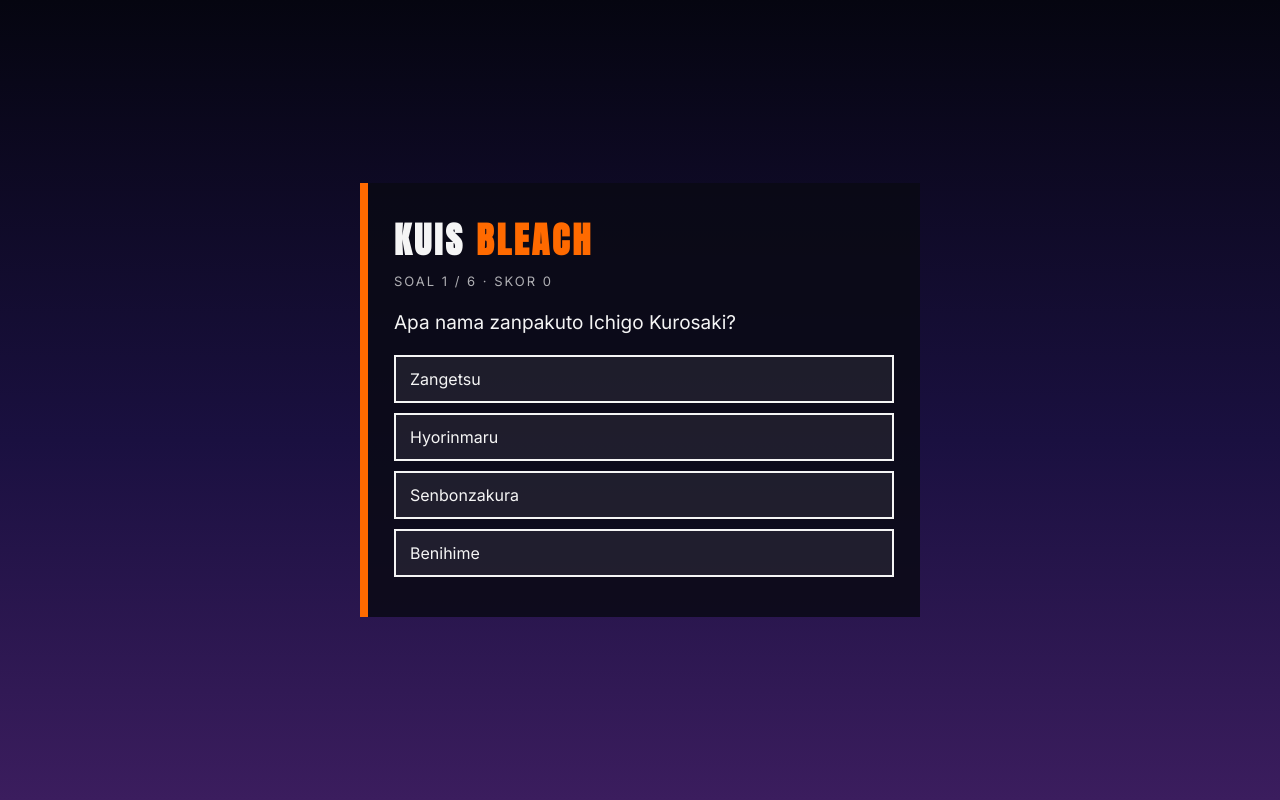
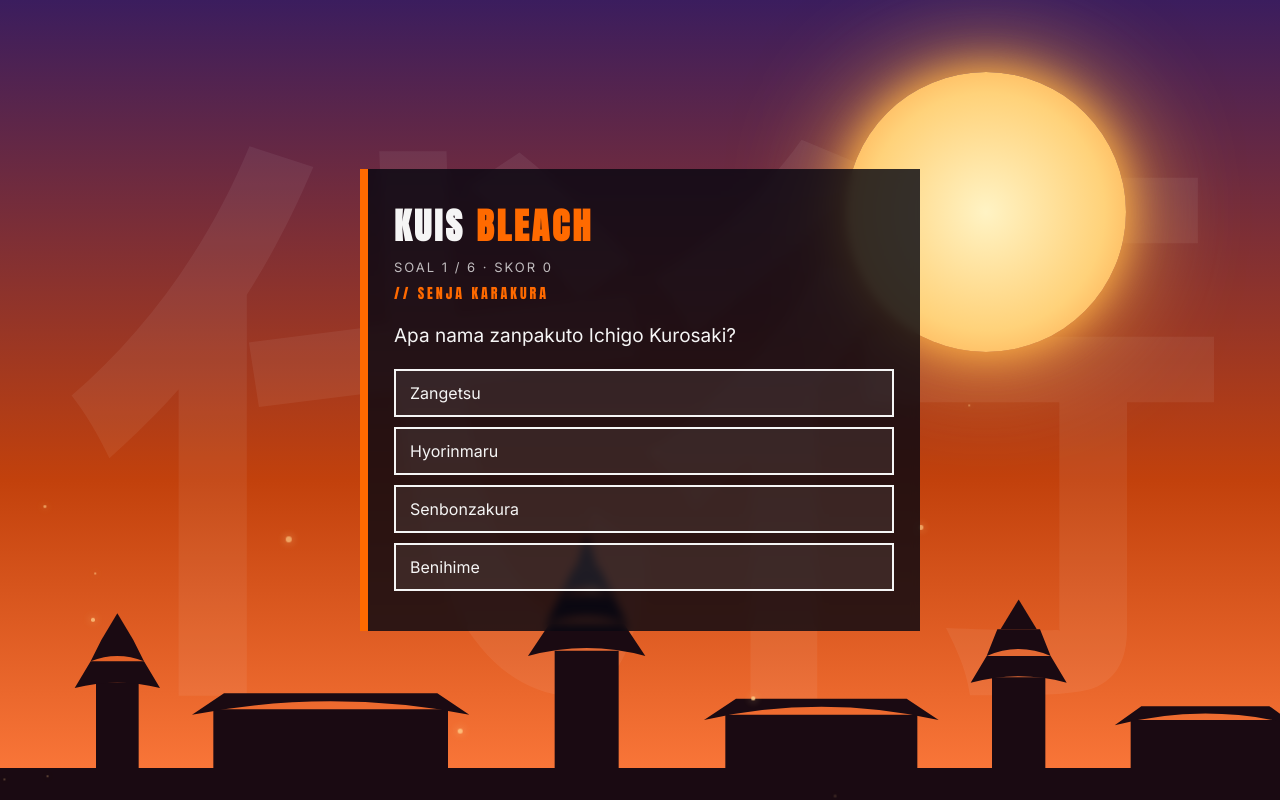
Before and after one commit to muqorobin298-lab/Kuis-Bleach, a plain HTML site: page index.html in a window 1280 px wide. Drawn offline with Linux system fonts and the light colour scheme.

Commit message:
Refactor styles for background and quiz components
Updated background styles and theme variables for better aesthetics. Adjusted quiz box styles and improved hover effects.

```diff
--- a/index.html
+++ b/index.html
@@ -6,47 +6,86 @@
   <title>Kuis Bleach</title>
   <link href="https://fonts.googleapis.com/css2?family=Anton&family=Inter:wght@400;600&display=swap" rel="stylesheet">
   <style>
+    :root { --accent: #ff6a00; --spark: #ffb36b; }
     * { box-sizing: border-box; margin: 0; padding: 0; }
     body {
       font-family: 'Inter', Arial, sans-serif;
-      background: linear-gradient(to top, #3b1d5e, #1a1040 45%, #050510);
+      background: #050510;
       color: #f5f5f5;
       min-height: 100vh;
       display: flex;
       justify-content: center;
       align-items: center;
       padding: 20px;
+      overflow-x: hidden;
     }
+
+    /* ===== LATAR ANIME (ganti tiap soal) ===== */
+    #scene { position: fixed; inset: 0; z-index: 0; overflow: hidden; }
+    .layer {
+      position: absolute; inset: 0;
+      opacity: 0;
+      transition: opacity 1.2s ease;
+    }
+    .layer.aktif { opacity: 1; }
+    .kanji {
+      position: absolute; top: 50%; left: 50%;
+      transform: translate(-50%, -50%);
+      font-size: 45vw; font-weight: 900;
+      color: #fff; opacity: 0.06; white-space: nowrap;
+    }
+    .orb {
+      position: absolute; top: 9%; right: 12%;
+      width: clamp(130px, 24vw, 280px);
+      aspect-ratio: 1; border-radius: 50%;
+    }
+    .city { position: absolute; bottom: 0; left: 0; width: 100%; height: 36vh; }
+    .spark {
+      position: absolute; bottom: -10px;
+      border-radius: 50%;
+      background: var(--spark);
+      box-shadow: 0 0 8px var(--spark);
+      opacity: 0;
+      animation: naik linear infinite;
+      transition: background 1s, box-shadow 1s;
+    }
+    @keyframes naik {
+      0%   { transform: translateY(0) translateX(0); opacity: 0; }
+      10%  { opacity: 0.9; }
+      100% { transform: translateY(-105vh) translateX(40px); opacity: 0; }
+    }
+
+    /* ===== KOTAK KUIS ===== */
     .box {
-      background: rgba(10, 10, 20, 0.85);
-      border-left: 8px solid #ff6a00;
-      max-width: 560px;
-      width: 100%;
+      position: relative; z-index: 1;
+      background: rgba(8, 8, 18, 0.82);
+      backdrop-filter: blur(4px);
+      border-left: 8px solid var(--accent);
+      max-width: 560px; width: 100%;
       padding: 30px 26px;
+      transition: border-color 1s;
     }
     h1 {
       font-family: 'Anton', Impact, sans-serif;
-      font-size: 36px;
-      letter-spacing: 3px;
-      text-transform: uppercase;
-      margin-bottom: 6px;
+      font-size: 36px; letter-spacing: 3px;
+      text-transform: uppercase; margin-bottom: 6px;
     }
-    h1 span { color: #ff6a00; }
-    .info { font-size: 13px; letter-spacing: 2px; opacity: 0.7; margin-bottom: 20px; }
+    h1 span { color: var(--accent); transition: color 1s; }
+    .info { font-size: 13px; letter-spacing: 2px; opacity: 0.75; margin-bottom: 8px; }
+    .lokasi {
+      font-family: 'Anton', Impact, sans-serif;
+      letter-spacing: 3px; font-size: 14px;
+      color: var(--accent); margin-bottom: 18px;
+      text-transform: uppercase; transition: color 1s;
+    }
     .soal { font-size: 19px; line-height: 1.5; margin-bottom: 18px; }
     .opsi {
-      display: block;
-      width: 100%;
-      text-align: left;
-      font-family: inherit;
-      font-size: 16px;
-      color: #f5f5f5;
+      display: block; width: 100%; text-align: left;
+      font-family: inherit; font-size: 16px; color: #f5f5f5;
       background: rgba(255,255,255,0.08);
       border: 2px solid #f5f5f5;
-      padding: 12px 14px;
-      margin-bottom: 10px;
-      cursor: pointer;
-      transition: all 0.2s;
+      padding: 12px 14px; margin-bottom: 10px;
+      cursor: pointer; transition: all 0.2s;
     }
     .opsi:hover:not(:disabled) { background: #f5f5f5; color: #000; }
     .opsi.benar { background: #1fa855; border-color: #1fa855; color: #fff; }
@@ -54,28 +93,28 @@
     .opsi:disabled { cursor: default; }
     .btn {
       font-family: 'Anton', Impact, sans-serif;
-      font-size: 18px;
-      letter-spacing: 2px;
-      text-transform: uppercase;
-      background: #ff6a00;
-      color: #000;
-      border: none;
-      padding: 12px 28px;
-      cursor: pointer;
-      margin-top: 8px;
+      font-size: 18px; letter-spacing: 2px; text-transform: uppercase;
+      background: var(--accent); color: #000;
+      border: none; padding: 12px 28px; cursor: pointer; margin-top: 8px;
+      transition: background 1s;
     }
     .btn:hover { background: #fff; }
     .hasil { text-align: center; }
-    .skor { font-family: 'Anton', Impact, sans-serif; font-size: 80px; color: #ff6a00; }
+    .skor { font-family: 'Anton', Impact, sans-serif; font-size: 80px; color: var(--accent); }
     .pangkat { font-size: 18px; margin: 10px 0 20px; line-height: 1.5; }
     .hidden { display: none; }
   </style>
 </head>
 <body>
+
+  <div id="scene"></div>
+  <div id="sparks"></div>
+
   <div class="box">
     <h1>Kuis <span>Bleach</span></h1>
     <div id="kuis">
       <p class="info" id="info"></p>
+      <p class="lokasi" id="lokasi"></p>
       <p class="soal" id="soal"></p>
       <div id="opsi"></div>
       <button class="btn hidden" id="lanjut">Lanjut</button>
@@ -88,6 +127,63 @@
   </div>
 
   <script>
+    // ===== TEMA LATAR UNTUK TIAP SOAL =====
+    const tema = [
+      { nama: "Senja Karakura", kanji: "代行", g: "linear-gradient(to top,#ff7b3d,#c2410c 40%,#3b1d5e 100%)", orb: "radial-gradient(circle,#fff3c4 0%,#ffd27a 60%,#ff9a3c 100%)", glow: "#ffb347", city: "#1a0a12", accent: "#ff6a00", spark: "#ffcf8a" },
+      { nama: "Malam Bersalju", kanji: "月", g: "linear-gradient(to top,#2a4a7a,#10234a 50%,#030818 100%)", orb: "radial-gradient(circle,#ffffff 0%,#dbeafe 70%,#a5c8ff 100%)", glow: "#bcd8ff", city: "#050b1a", accent: "#4da6ff", spark: "#d6e8ff" },
+      { nama: "Hujan Sakura", kanji: "桜", g: "linear-gradient(to top,#ff9ec4,#a8326b 45%,#2a0b2e 100%)", orb: "radial-gradient(circle,#fff0f6 0%,#ffc2da 70%,#ff8fba 100%)", glow: "#ffb3d1", city: "#1f0720", accent: "#ff5c9e", spark: "#ffd0e3" },
+      { nama: "Istana Es", kanji: "氷", g: "linear-gradient(to top,#b8ecff,#2a8fc7 45%,#062a4d 100%)", orb: "radial-gradient(circle,#ffffff 0%,#e0f7ff 70%,#9fe3ff 100%)", glow: "#aeeaff", city: "#04182e", accent: "#38d4ff", spark: "#ffffff" },
+      { nama: "Soul Society", kanji: "死神", g: "linear-gradient(to top,#3b1d5e,#1a1040 45%,#050510 100%)", orb: "radial-gradient(circle,#fff6dc 0%,#fff1d0 70%,#ffe2a0 100%)", glow: "#fff1d0", city: "#000000", accent: "#a855f7", spark: "#e0c8ff" },
+      { nama: "BANKAI!", kanji: "卍解", g: "linear-gradient(to top,#ff7b3d,#7a0b1b 45%,#2b0008 100%)", orb: "radial-gradient(circle,#fffbe0 0%,#ffe9b0 60%,#ffd400 100%)", glow: "#ffd400", city: "#1a0004", accent: "#ffd400", spark: "#ffe28a" }
+    ];
+
+    const kota = `<svg class="city" viewBox="0 0 1200 300" preserveAspectRatio="xMidYMax slice" fill="CITYCOLOR">
+      <rect x="0" y="270" width="1200" height="30"/>
+      <path d="M90 270 V190 H130 V270 Z"/><path d="M70 195 Q110 185 150 195 L135 170 H85 Z"/><path d="M85 170 Q110 160 135 170 L125 150 H95 Z"/><path d="M95 150 L110 125 L125 150 Z"/>
+      <path d="M200 270 V215 H420 V270 Z"/><path d="M180 220 Q310 195 440 220 L410 200 H210 Z"/>
+      <path d="M520 270 V160 H580 V270 Z"/><path d="M495 165 Q550 150 605 165 L585 135 H515 Z"/><path d="M512 135 Q550 120 588 135 L575 108 H525 Z"/><path d="M525 108 Q550 95 575 108 L562 82 H538 Z"/><path d="M540 82 L550 50 L560 82 Z"/>
+      <path d="M680 270 V220 H860 V270 Z"/><path d="M660 225 Q770 200 880 225 L850 205 H690 Z"/>
+      <path d="M930 270 V185 H980 V270 Z"/><path d="M910 190 Q955 178 1000 190 L985 165 H925 Z"/><path d="M925 165 Q955 152 985 165 L975 140 H935 Z"/><path d="M938 140 L955 112 L972 140 Z"/>
+      <path d="M1060 270 V225 H1200 V270 Z"/><path d="M1045 230 Q1130 208 1215 230 L1190 212 H1070 Z"/>
+    </svg>`;
+
+    // Bangun semua lapisan latar
+    const scene = document.getElementById("scene");
+    const layers = tema.map(t => {
+      const d = document.createElement("div");
+      d.className = "layer";
+      d.style.background = t.g;
+      d.innerHTML =
+        '<div class="kanji">' + t.kanji + '</div>' +
+        '<div class="orb" style="background:' + t.orb + ';box-shadow:0 0 40px ' + t.glow + ',0 0 110px ' + t.glow + '"></div>' +
+        kota.replace("CITYCOLOR", t.city);
+      scene.appendChild(d);
+      return d;
+    });
+
+    // Partikel melayang
+    const sparks = document.getElementById("sparks");
+    sparks.style.cssText = "position:fixed;inset:0;z-index:0;pointer-events:none;overflow:hidden";
+    for (let n = 0; n < 35; n++) {
+      const s = document.createElement("div");
+      s.className = "spark";
+      const size = 2 + Math.random() * 4;
+      s.style.width = s.style.height = size + "px";
+      s.style.left = Math.random() * 100 + "%";
+      s.style.animationDuration = (6 + Math.random() * 8) + "s";
+      s.style.animationDelay = (Math.random() * 10) + "s";
+      sparks.appendChild(s);
+    }
+
+    function gantiTema(idx) {
+      const t = tema[idx];
+      layers.forEach((l, n) => l.classList.toggle("aktif", n === idx));
+      document.documentElement.style.setProperty("--accent", t.accent);
+      document.documentElement.style.setProperty("--spark", t.spark);
+      document.getElementById("lokasi").textContent = "// " + t.nama;
+    }
+
+    // ===== DATA SOAL =====
     const data = [
       { q: "Apa nama zanpakuto Ichigo Kurosaki?", o: ["Zangetsu", "Hyorinmaru", "Senbonzakura", "Benihime"], a: 0 },
       { q: "Siapa Shinigami yang memberikan kekuatannya kepada Ichigo?", o: ["Orihime Inoue", "Rukia Kuchiki", "Rangiku Matsumoto", "Yoruichi Shihoin"], a: 1 },
@@ -102,6 +198,7 @@
 
     function tampil() {
       const d = data[i];
+      gantiTema(i % tema.length);
       $("info").textContent = "SOAL " + (i + 1) + " / " + data.length + "  ·  SKOR " + skor;
       $("soal").textContent = d.q;
       $("opsi").innerHTML = "";
```
